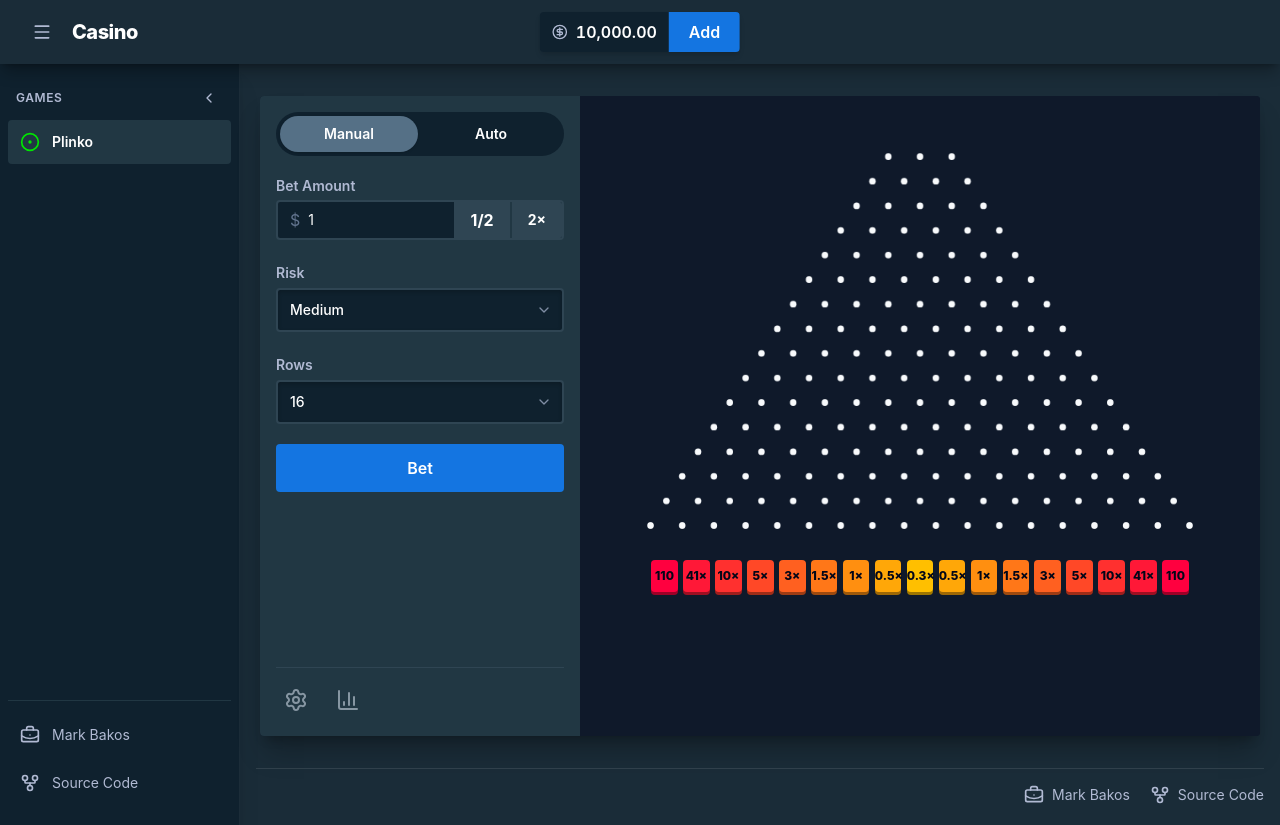
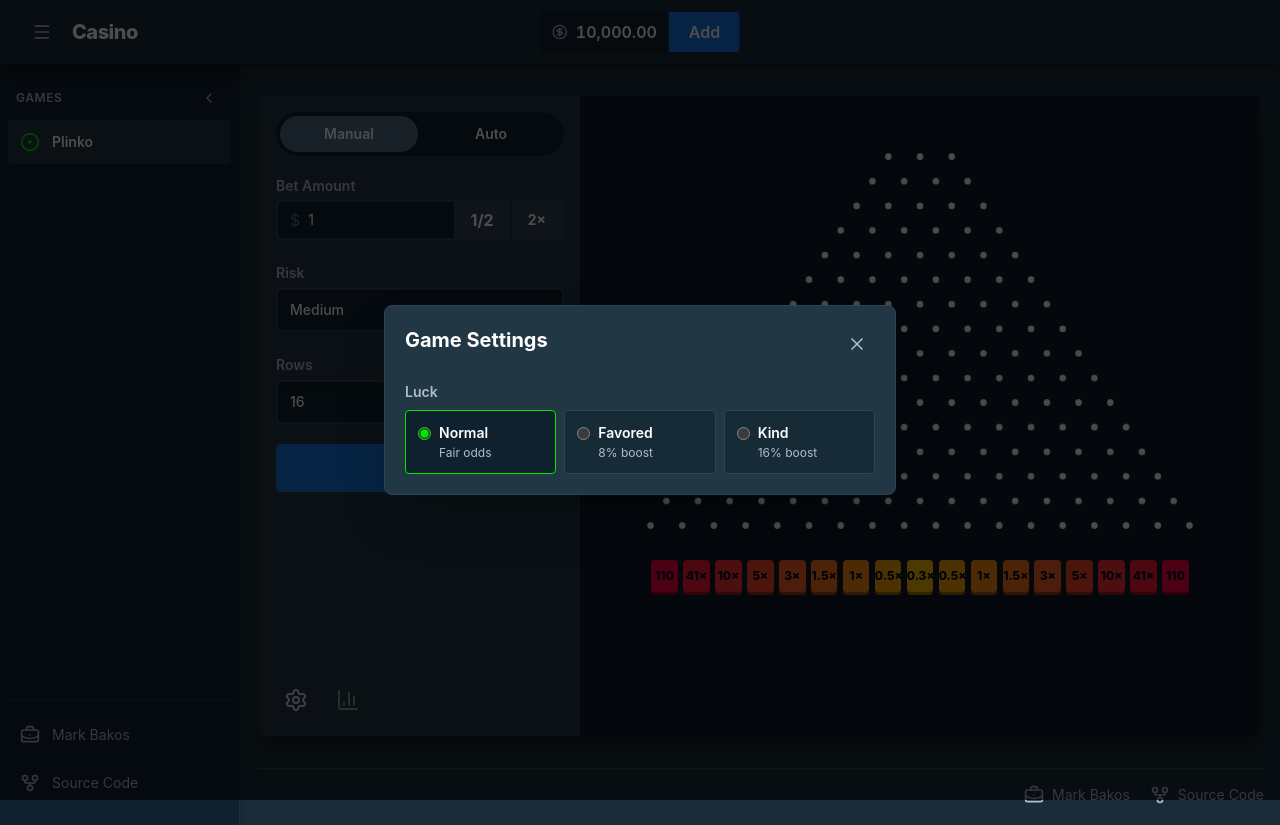
Before and after one commit to markbakos/demo-stake, a React (Vite) app: page /plinko in a window 1280 px wide. Both pictures are taken after a click on the button 296 px from the left and 700 px from the top of the page. Built offline with nearby package versions, Linux system fonts and the light colour scheme.

Commit message:
feat(plinko): add luck settings

```diff
--- a/src/games/plinko/PlinkoPage.tsx
+++ b/src/games/plinko/PlinkoPage.tsx
@@ -1,4 +1,4 @@
-import { BarChart3, ChevronDown, Settings } from 'lucide-react'
+import { BarChart3, ChevronDown, Settings, X } from 'lucide-react'
 import { useCallback, useEffect, useRef, useState } from 'react'
 import type { ChangeEvent } from 'react'
 import { useDispatch, useSelector } from 'react-redux'
@@ -13,18 +13,26 @@ import {
 } from '../../app/store'
 import { PlinkoBoard } from './PlinkoBoard'
 import { ROW_OPTIONS, binPayouts, type Risk, type RowCount } from './plinkoConfig'
-import { createRandomPath, getTargetBin } from './plinkoPath'
+import { createOutcomePath, createPathForTarget, getTargetBin, type Luck } from './plinkoPath'
 import type { Landing } from './plinkoPhysics'
 import { useTargetedPlinko } from './useTargetedPlinko'
 
 type Mode = 'manual' | 'auto'
 
+const LUCK_OPTIONS: readonly { value: Luck; label: string; description: string }[] = [
+  { value: 'normal', label: 'Normal', description: 'Fair odds' },
+  { value: 'favored', label: 'Favored', description: '8% boost' },
+  { value: 'kind', label: 'Kind', description: '16% boost' },
+]
+
 export function PlinkoPage() {
   const canvasRef = useRef<HTMLCanvasElement>(null)
+  const settingsDialogRef = useRef<HTMLDialogElement>(null)
   const [mode, setMode] = useState<Mode>('manual')
   const [betAmount, setBetAmount] = useState(1)
   const [risk, setRisk] = useState<Risk>('medium')
   const [rows, setRows] = useState<RowCount>(16)
+  const [luck, setLuck] = useState<Luck>('normal')
   const [recentBins, setRecentBins] = useState<number[]>([])
   const [binHit, setBinHit] = useState<{ bin: number; roundId: string }>()
   const balance = useSelector(selectBalance)
@@ -49,6 +57,29 @@ export function PlinkoPage() {
   const dropBall = useTargetedPlinko(canvasRef, rows, handleLanding)
   const isBetUnaffordable = betAmount > balance
 
+  useEffect(() => {
+    if (!import.meta.env.DEV) return
+
+    const developerWindow = window as Window & { dropPlinko?: (targetBin: number) => boolean }
+    developerWindow.dropPlinko = (targetBin) => {
+      if (!Number.isInteger(targetBin) || targetBin < 0 || targetBin > rows) {
+        throw new RangeError(`Target bin must be an integer from 0 through ${rows}.`)
+      }
+
+      const roundId = crypto.randomUUID()
+      const path = createPathForTarget(rows, targetBin)
+      if (!dispatch(acceptPlinkoBet(roundId, betAmount, targetBin, payouts[targetBin], path))) return false
+      if (dropBall({ roundId, targetBin, path })) return true
+
+      dispatch(cancelPlinkoBet(roundId))
+      return false
+    }
+
+    return () => {
+      delete developerWindow.dropPlinko
+    }
+  }, [betAmount, dispatch, dropBall, payouts, rows])
+
   function handleBetAmount(event: ChangeEvent<HTMLInputElement>) {
     const nextAmount = event.currentTarget.valueAsNumber
     setBetAmount(Number.isFinite(nextAmount) ? Math.max(0, nextAmount) : 0)
@@ -56,7 +87,7 @@ export function PlinkoPage() {
 
   function handleBet() {
     const roundId = crypto.randomUUID()
-    const path = createRandomPath(rows)
+    const path = createOutcomePath(rows, luck)
     const targetBin = getTargetBin(path)
     if (!dispatch(acceptPlinkoBet(roundId, betAmount, targetBin, payouts[targetBin], path))) return
 
@@ -203,7 +234,12 @@ export function PlinkoPage() {
           </button>
 
           <div className="mt-auto flex items-center gap-3 border-t border-[#2f4553] pt-3">
-            <button type="button" disabled aria-label="Game settings available later" className="rounded-full p-2 text-slate-300 opacity-60">
+            <button
+              type="button"
+              aria-label="Game settings"
+              onClick={() => settingsDialogRef.current?.showModal()}
+              className="rounded-full p-2 text-slate-300 transition-colors hover:bg-[#2f4553] hover:text-white focus-visible:outline-2 focus-visible:outline-offset-2 focus-visible:outline-[#00e701]"
+            >
               <Settings aria-hidden="true" className="size-6" />
             </button>
             <button type="button" disabled aria-label="Live statistics available later" className="rounded-full p-2 text-slate-300 opacity-60">
@@ -213,6 +249,54 @@ export function PlinkoPage() {
         </aside>
       </div>
 
+      <dialog
+        ref={settingsDialogRef}
+        aria-labelledby="settings-title"
+        className="m-auto max-h-[calc(100dvh-2rem)] w-[min(32rem,calc(100%-2rem))] rounded-lg border border-[#2f4553] bg-[#213743] p-0 text-white shadow-2xl backdrop:bg-black/70"
+      >
+        <form method="dialog" className="p-5">
+          <div className="flex items-start justify-between gap-4">
+            <h2 id="settings-title" className="text-xl font-bold">Game Settings</h2>
+            <button
+              type="submit"
+              aria-label="Close settings"
+              className="shrink-0 rounded p-2 text-[#b1bad3] transition-colors hover:bg-[#2f4553] hover:text-white focus-visible:outline-2 focus-visible:outline-offset-2 focus-visible:outline-[#00e701]"
+            >
+              <X aria-hidden="true" className="size-5" />
+            </button>
+          </div>
+
+          <fieldset className="mt-5">
+            <legend className="text-sm font-semibold text-[#b1bad3]">Luck</legend>
+            <div className="mt-2 grid grid-cols-3 gap-2">
+              {LUCK_OPTIONS.map((option) => (
+                <label
+                  key={option.value}
+                  className={`flex min-w-0 cursor-pointer items-start gap-2 rounded border p-3 transition-colors ${
+                    luck === option.value
+                      ? 'border-[#00e701] bg-[#0f212e]'
+                      : 'border-[#2f4553] bg-[#172b36] hover:border-[#557086]'
+                  }`}
+                >
+                  <input
+                    type="radio"
+                    name="luck"
+                    value={option.value}
+                    checked={luck === option.value}
+                    onChange={() => setLuck(option.value)}
+                    className="mt-1 accent-[#00e701]"
+                  />
+                  <span className="min-w-0">
+                    <span className="block truncate text-sm font-semibold">{option.label}</span>
+                    <span className="mt-0.5 block text-xs text-[#b1bad3]">{option.description}</span>
+                  </span>
+                </label>
+              ))}
+            </div>
+          </fieldset>
+        </form>
+      </dialog>
+
     </main>
   )
 }
--- a/src/games/plinko/plinkoPath.ts
+++ b/src/games/plinko/plinkoPath.ts
@@ -1,9 +1,33 @@
 export type PlinkoDirection = 'left' | 'right'
+export type Luck = 'normal' | 'favored' | 'kind'
 
 export type RandomSource = () => number
 
 export function createRandomPath(rows: number, random: RandomSource = Math.random): PlinkoDirection[] {
   return Array.from({ length: rows }, () => random() < 0.5 ? 'left' : 'right')
+}
+
+const luckBoostChance: Record<Luck, number> = {
+  normal: 0,
+  favored: 0.08,
+  kind: 0.16,
+}
+
+export function createOutcomePath(rows: number, luck: Luck, random: RandomSource = Math.random) {
+  const path = createRandomPath(rows, random)
+  const boostChance = luckBoostChance[luck]
+  if (boostChance === 0 || random() >= boostChance) return path
+
+  const targetBin = getTargetBin(path)
+  const outwardDirection = targetBin === rows / 2
+    ? (random() < 0.5 ? 'left' : 'right')
+    : (targetBin < rows / 2 ? 'left' : 'right')
+  const replaceDirection = outwardDirection === 'left' ? 'right' : 'left'
+  const candidates = path.flatMap((direction, index) => direction === replaceDirection ? [index] : [])
+  if (candidates.length === 0) return path
+
+  path[candidates[Math.floor(random() * candidates.length)]] = outwardDirection
+  return path
 }
 
 export function createPathForTarget(rows: number, targetBin: number, random: RandomSource = Math.random): PlinkoDirection[] {
```
Also changed, not shown: 1 other file (tests, documents, lock files or other folders).
